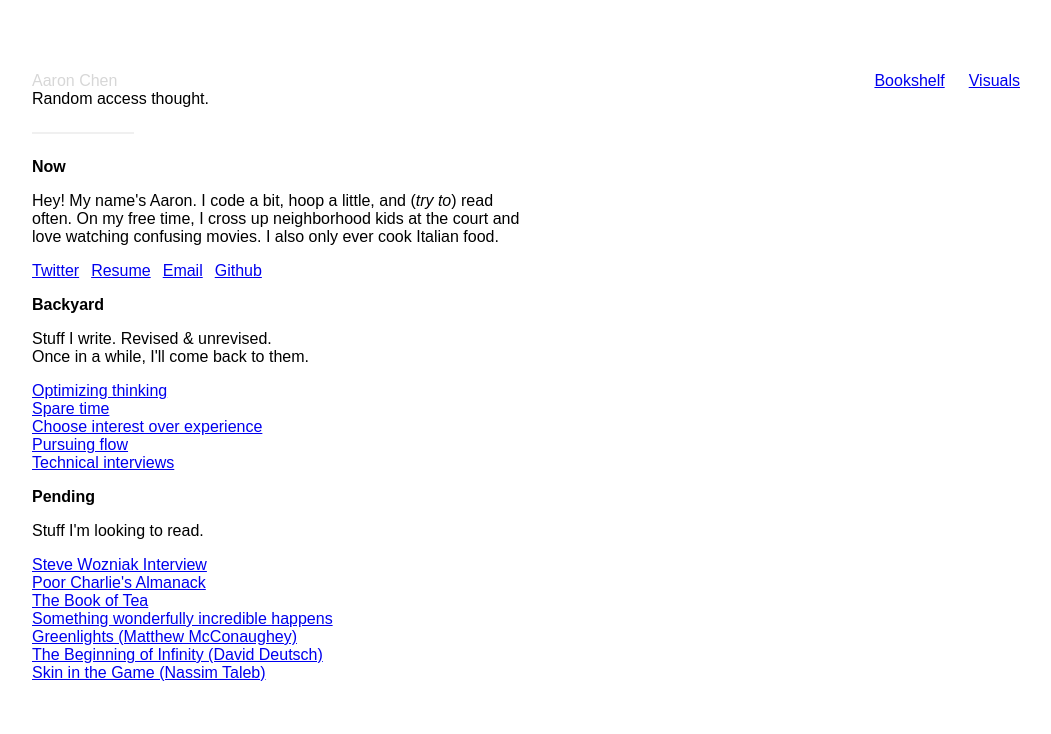
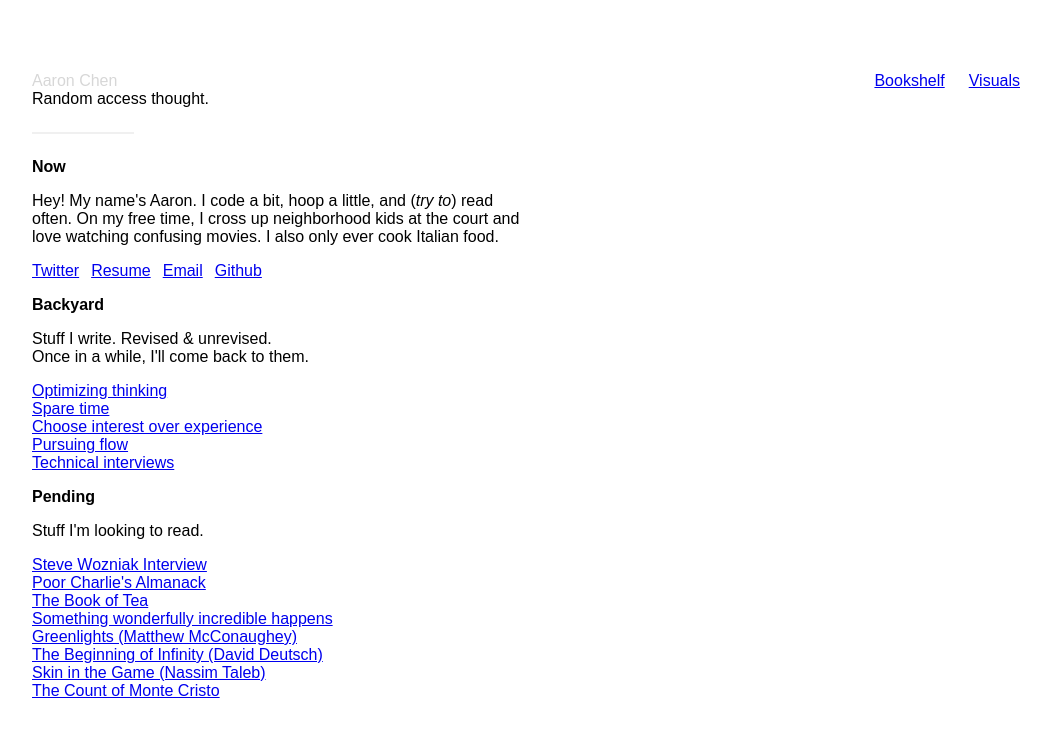
Before and after one commit to Kempo/website, a Gatsby site: page / in a window 1280 px wide. Shown: the whole page, without its empty margins (108-1159 px from the left). Built offline with nearby package versions, Linux system fonts and the light colour scheme; Gatsby itself is replaced by a stand-in of ours; a web font is replaced by a local one.

Commit message:
add count of monte

```diff
--- a/src/pages/index.js
+++ b/src/pages/index.js
@@ -40,6 +40,7 @@ function Home({ data }) {
           <li><a href="https://www.goodreads.com/book/show/52838315-greenlights">Greenlights (Matthew McConaughey)</a></li>
           <li><a href="https://www.goodreads.com/book/show/10483171-the-beginning-of-infinity">The Beginning of Infinity (David Deutsch)</a></li>
           <li><a href="https://www.goodreads.com/book/show/36064445-skin-in-the-game">Skin in the Game (Nassim Taleb)</a></li>
+          <li><a href="https://www.goodreads.com/book/show/7126.The_Count_of_Monte_Cristo">The Count of Monte Cristo</a></li>
         </ul>
       </div>
     </Layout>
```
